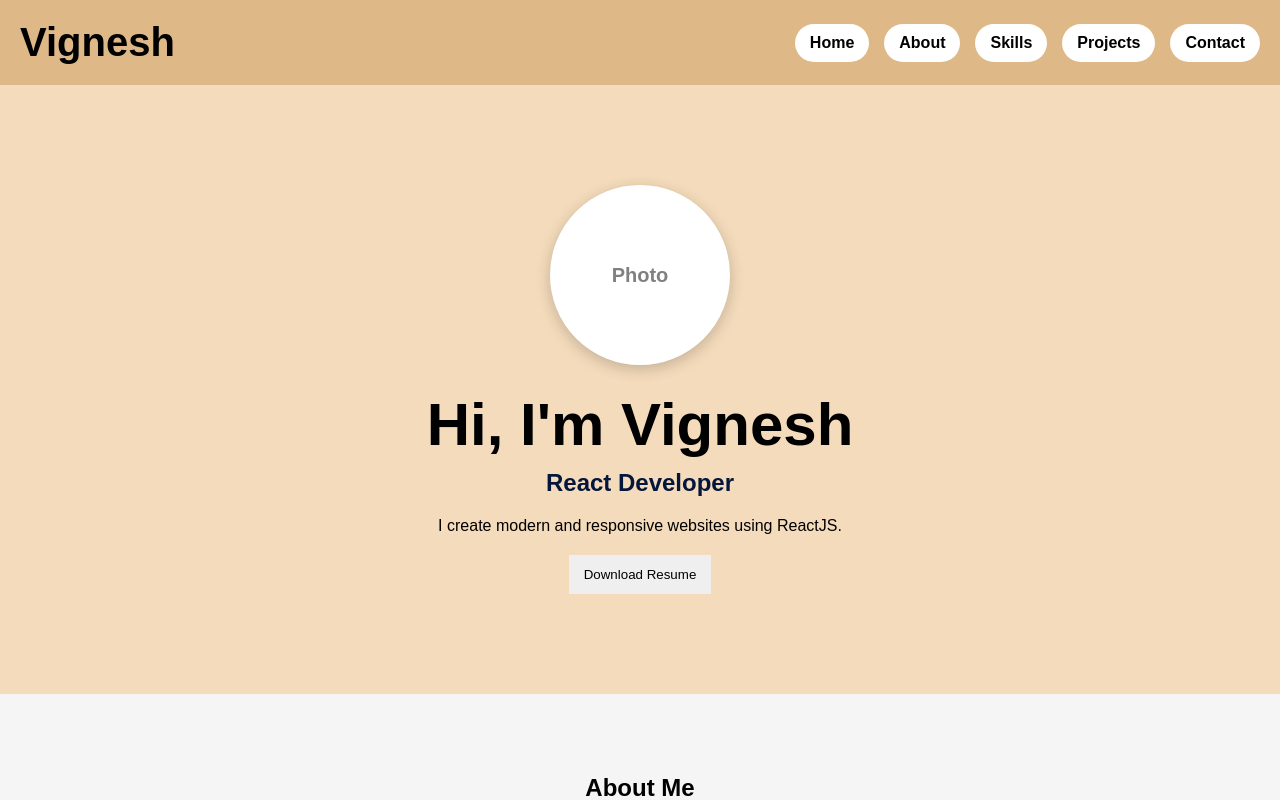
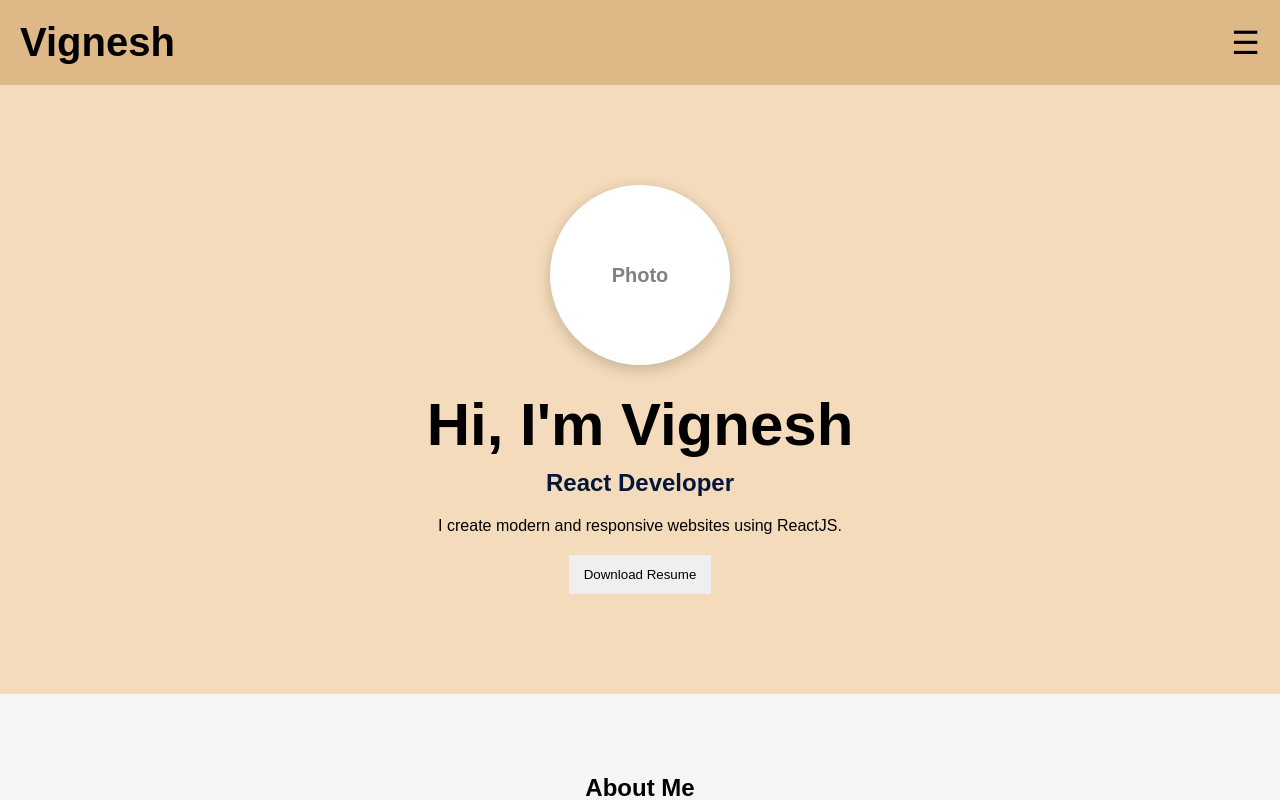
Before and after one commit to naykavignesh01-bot/portfolio-react, a React app: page / in a window 1280 px wide. Shown: the top 800 px of the page. Built offline with nearby package versions, Linux system fonts and the light colour scheme; the HTML template or start-up script is replaced by a standard one.

Commit message:
describe your changes

```diff
--- a/src/App.css
+++ b/src/App.css
@@ -22,7 +22,9 @@ body {
   align-items: center;
   background: burlywood;
   padding: 20px;
-  position: relative;
+  position: sticky;
+  top: 0;
+  z-index: 1000;
 }
 
 .navbar h1 {
@@ -30,7 +32,7 @@ body {
 }
 
 .menu-btn {
-  display: none;
+  display: block;
   font-size: 32px;
   border: none;
   background: none;
@@ -38,21 +40,52 @@ body {
 }
 
 .nav-links {
+  display: none;
+  flex-direction: column;
+  width: 100%;
+  margin-top: 0;
+  text-align: center;
+  list-style: none;
+}
+
+.nav-links.active {
   display: flex;
-  gap: 15px;
-  list-style: none;
+  flex-direction: column;
+  position: absolute;
+  top: 100%;
+  left: 0;
+  width: 100%;
+  background: #f6d494;
+  padding: 0 15px 15px 15px;
+  z-index: 999;
 }
 
 .nav-links li {
   background: white;
-  padding: 10px 15px;
   border-radius: 20px;
+  margin: 10px 0;
+  cursor: pointer;
+  transition: all 0.3s ease;
 }
 
 .nav-links li a {
+  display: block;
+  width: 100%;
+  padding: 15px;
   text-decoration: none;
   color: black;
   font-weight: bold;
+  text-align: center;
+}
+
+.nav-links li:hover {
+  background: #fcca4c;
+  transform: translateY(-3px);
+  box-shadow: 0 4px 10px rgba(0, 0, 0, 0.3);
+}
+
+.nav-links li:hover a {
+  color: rgb(9, 0, 0);
 }
 
 /* Hero */
@@ -219,6 +252,14 @@ body {
   text-align: center;
 }
 
+#about,
+#skills,
+#projects,
+#contact,
+#home {
+  scroll-margin-top: 120px;
+}
+
 /* Mobile */
 
 @media (max-width: 768px) {
@@ -228,43 +269,6 @@ body {
 
   .navbar {
     flex-wrap: wrap;
-  }
-
-  .nav-links {
-    display: none;
-    flex-direction: column;
-    width: 100%;
-    margin-top: 15px;
-    text-align: center;
-  }
-
-  .nav-links.active {
-  display: flex;
-  background: #f6d494;
-  padding: 15px;
-  border-radius: 12px;
-}
-
-.nav-links li {
-  background: white;
-  padding: 12px;
-  border-radius: 10px;
-  margin: 5px 0;
-  transition: all 0.3s ease;
-}
-
-.nav-links li:hover {
-  background: #fcca4c;
-  transform: translateY(-3px);
-  box-shadow: 0 4px 10px rgba(0, 0, 0, 0.3);
-}
-
-.nav-links li:hover a {
-  color: rgb(9, 0, 0);
-}
-
-  .nav-links li {
-    width: 100%;
   }
 
   .hero h1 {
--- a/src/components/Navbar.jsx
+++ b/src/components/Navbar.jsx
@@ -14,12 +14,26 @@ function Navbar() {
     ☰
   </button>
 
-      <ul className={`nav-links ${menuOpen ? "active" : ""}`}>
-  <li><a href="#home" onClick={() => setMenuOpen(false)}>Home</a></li>
-  <li><a href="#about" onClick={() => setMenuOpen(false)}>About</a></li>
-  <li><a href="#skills" onClick={() => setMenuOpen(false)}>Skills</a></li>
-  <li><a href="#projects" onClick={() => setMenuOpen(false)}>Projects</a></li>
-  <li><a href="#contact" onClick={() => setMenuOpen(false)}>Contact</a></li>
+  <ul className={menuOpen ? "nav-links active" : "nav-links"}>
+    <li onClick={() => setMenuOpen(false)}>
+      <a href="#home">Home</a>
+    </li>
+
+    <li onClick={() => setMenuOpen(false)}>
+      <a href="#about">About</a>
+    </li>
+
+    <li onClick={() => setMenuOpen(false)}>
+      <a href="#skills">Skills</a>
+    </li>
+
+    <li onClick={() => setMenuOpen(false)}>
+      <a href="#projects">Projects</a>
+    </li>
+
+    <li onClick={() => setMenuOpen(false)}>
+      <a href="#contact">Contact</a>
+    </li>
   </ul>
 </nav>
   );
```
Lines whose indentation alone changed are shown as unchanged.
